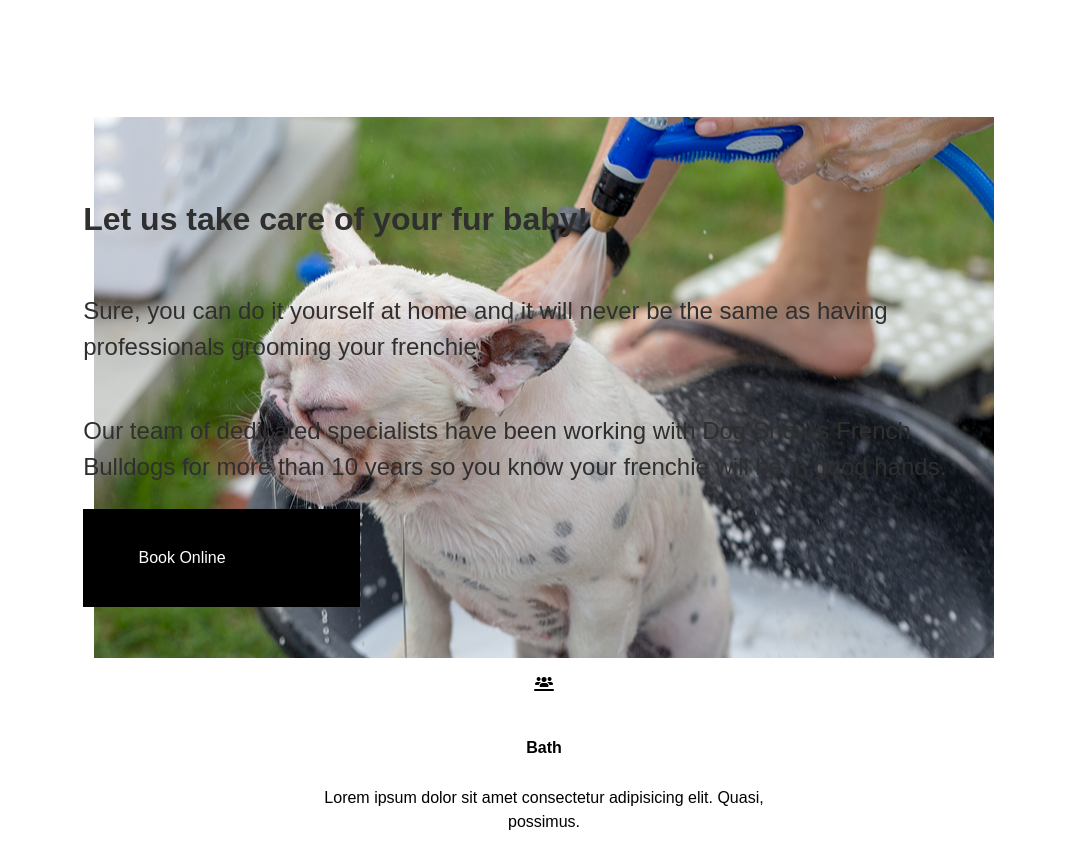
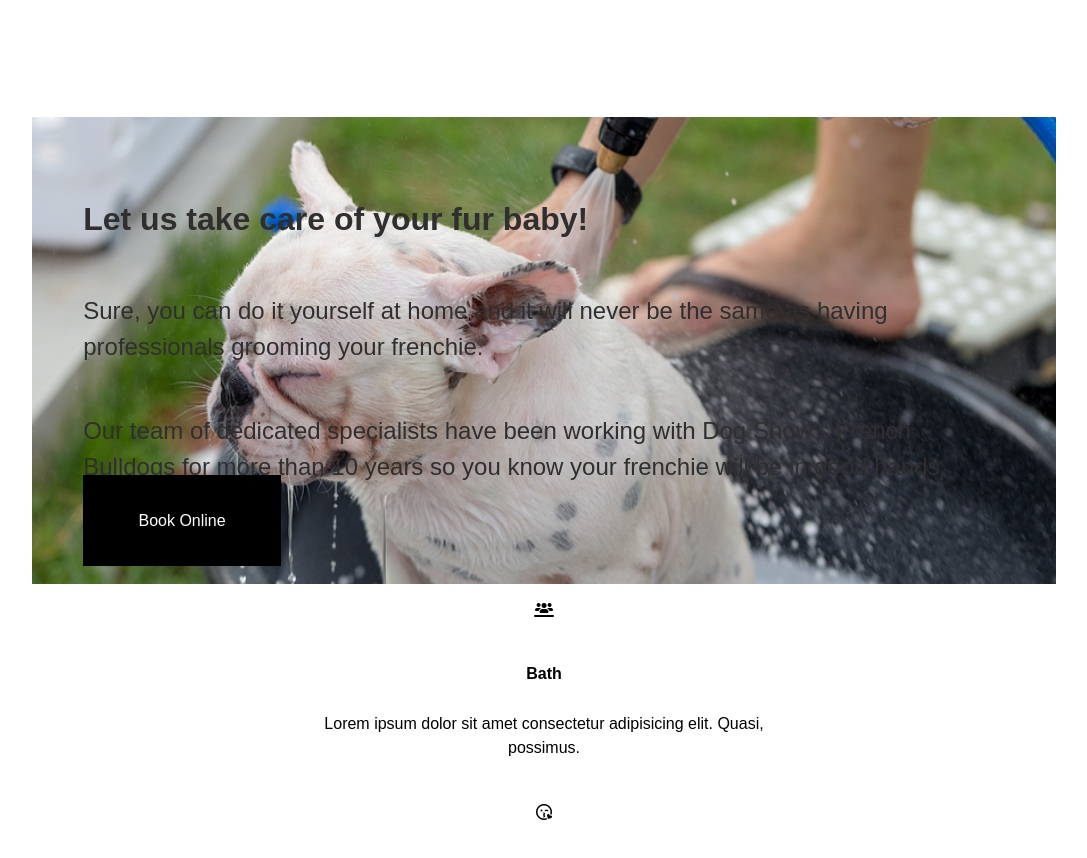
Before and after one commit to a-then/groomFrenchies, a plain HTML site: page index.html in a window 1280 px wide. Shown: the part 716-1574 px from the top of the page, without its empty margins (96-1183 px from the left). Drawn offline with Linux system fonts and the light colour scheme.

Commit message:
Changed styling of buttons

```diff
--- a/css/style.css
+++ b/css/style.css
@@ -123,12 +123,10 @@ main {
 .servicesContainer > i {
   text-align: center;
 }
-/* TO-DO
-Background image not showing
-*/
 
 #aboutUs{
   background: url("/assets/grooming.jpeg") center no-repeat;
+  background-size: cover;
   display: flex;
   flex-direction: column;
   justify-content:space-evenly;
--- a/index.html
+++ b/index.html
@@ -57,7 +57,9 @@
 					your frenchie.</p>
 				<p>Our team of dedicated specialists have been working with Dog Show's French Bulldogs for more than 10
 					years so you know your frenchie will be in good hands.</p>
-					<a class="btn" href="#">Book Online</a>
+					<div class="btn">
+						<a class="btn" href="#">Book Online</a>
+					</div>
 			<!-- <img class="subHeroImage" src="assets/grooming.jpeg" alt=""> -->
 		</section>
 		<section id="services" class="sectionHeight servicesContainer">
```
